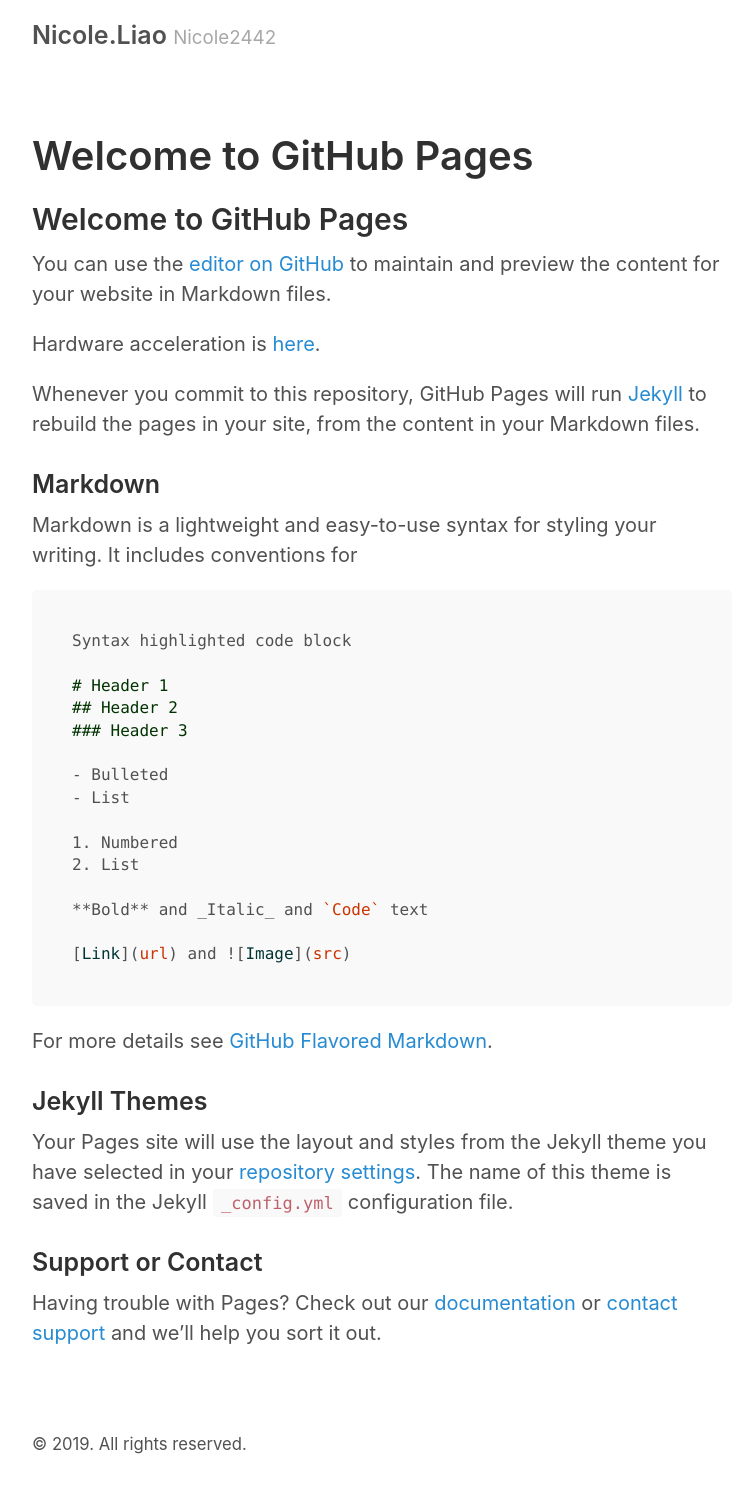
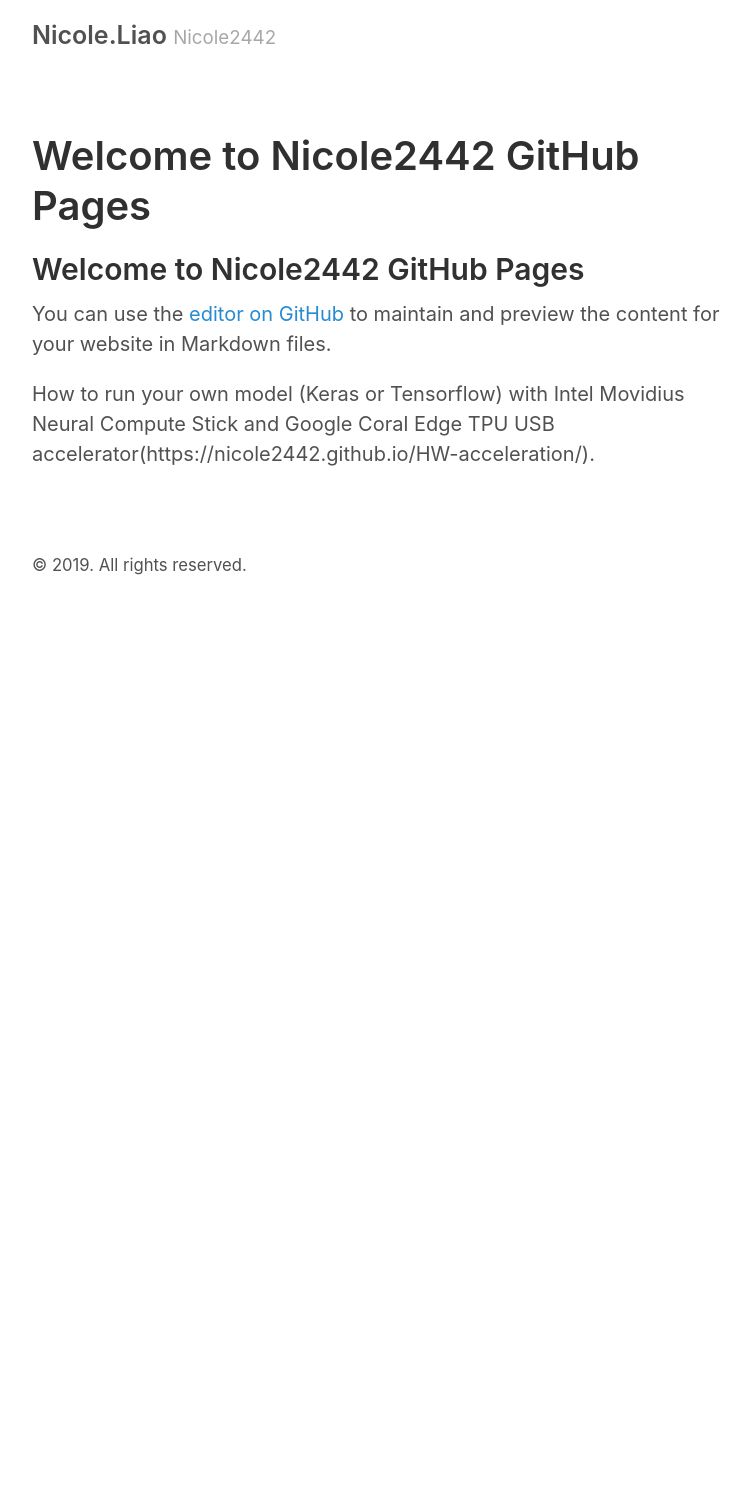
Before and after one commit to Nicole2442/Nicole2442.github.io, a Jekyll site: the page built from index.md, in a window 1280 px wide. Shown: the whole page, without its empty margins (258-1008 px from the left). Built offline with Jekyll 4.4.1, drawn with Linux system fonts in a browser that asks for light colours; our own code applies the rules of GitHub Pages for plain Markdown files; the list of posts is cut into pages by our own code; after the commit the page ends 900 px from its top, so only the background shows below that.

Commit message:
Update index.md

````diff
--- a/index.md
+++ b/index.md
@@ -1,39 +1,5 @@
-## Welcome to GitHub Pages
+## Welcome to Nicole2442 GitHub Pages
 
 You can use the [editor on GitHub](https://github.com/Nicole2442/Nicole2442.github.io/edit/master/index.md) to maintain and preview the content for your website in Markdown files.
 
-Hardware acceleration is [here](https://nicole2442.github.io/HW-acceleration/).
-
-Whenever you commit to this repository, GitHub Pages will run [Jekyll](https://jekyllrb.com/) to rebuild the pages in your site, from the content in your Markdown files.
-
-### Markdown
-
-Markdown is a lightweight and easy-to-use syntax for styling your writing. It includes conventions for
-
-```markdown
-Syntax highlighted code block
-
-# Header 1
-## Header 2
-### Header 3
-
-- Bulleted
-- List
-
-1. Numbered
-2. List
-
-**Bold** and _Italic_ and `Code` text
-
-[Link](url) and ![Image](src)
-```
-
-For more details see [GitHub Flavored Markdown](https://guides.github.com/features/mastering-markdown/).
-
-### Jekyll Themes
-
-Your Pages site will use the layout and styles from the Jekyll theme you have selected in your [repository settings](https://github.com/Nicole2442/Nicole2442.github.io/settings). The name of this theme is saved in the Jekyll `_config.yml` configuration file.
-
-### Support or Contact
-
-Having trouble with Pages? Check out our [documentation](https://help.github.com/categories/github-pages-basics/) or [contact support](https://github.com/contact) and we’ll help you sort it out.
+How to run your own model (Keras or Tensorflow) with Intel Movidius Neural Compute Stick and Google Coral Edge TPU USB accelerator(https://nicole2442.github.io/HW-acceleration/).
````
